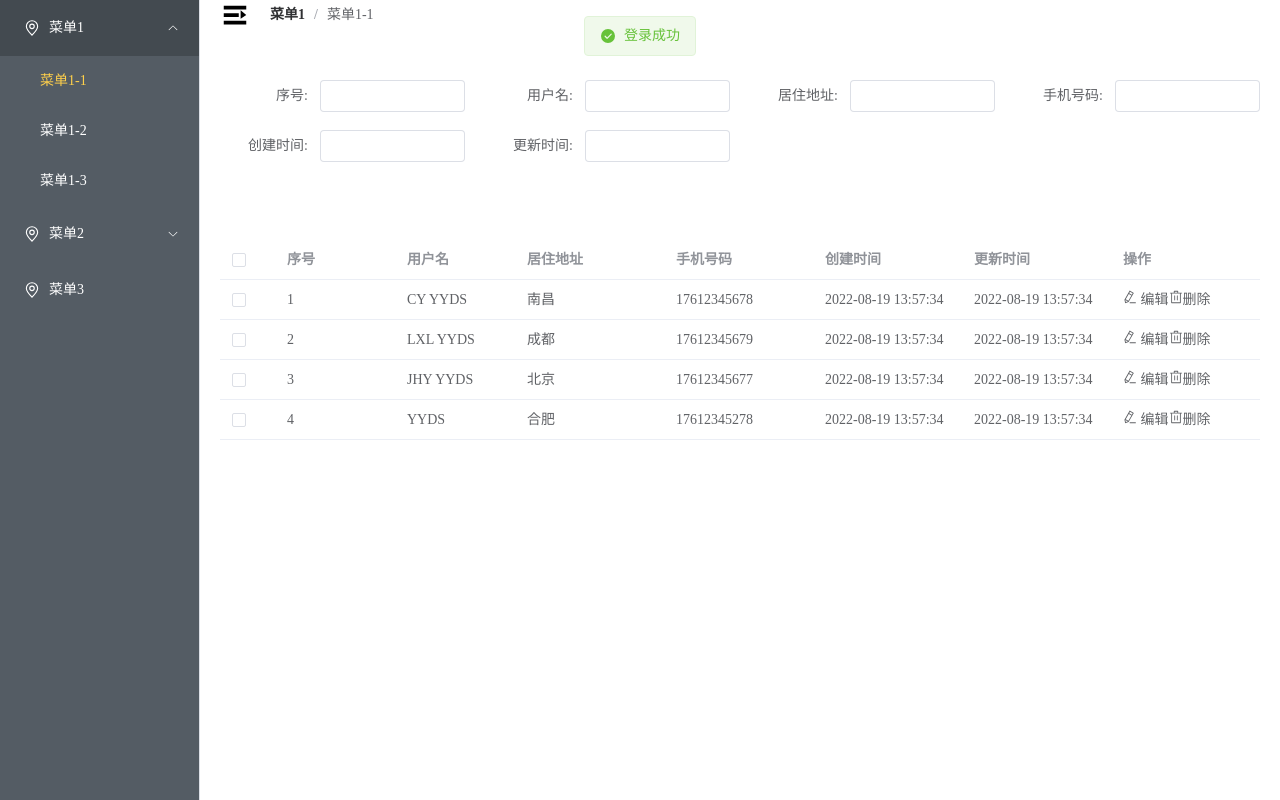
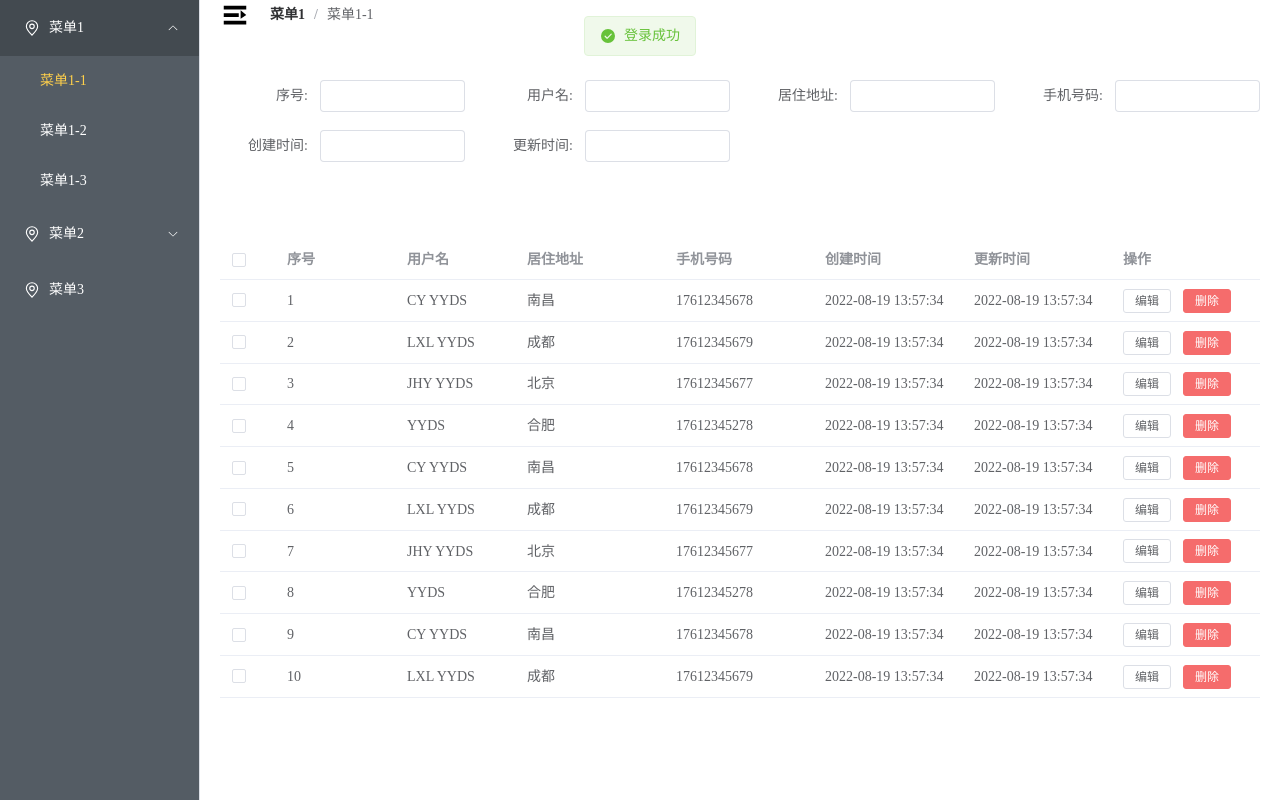
Before and after one commit to Sun-24816/back-admin-frontend, a Vue app: page /main/path1-1 in a window 1280 px wide. Both pictures are taken after a click on the button "点击登录". Built offline with nearby package versions, Linux system fonts and the light colour scheme.

Commit message:
feat: 表格编辑&分页

```diff
--- /dev/null
+++ b/src/base-ui/detail.vue
@@ -0,0 +1,35 @@
+<template>
+  <div>
+    <el-form v-for="(value, key) in detailFormData" label-width="auto" style="max-width: 800px">
+      <el-form-item v-if="key.includes('Time')" label-position="right" :label="key + ':'" label-width="100px">
+        <el-date-picker
+          v-model="detailFormData[key]"
+          @change="(val) => handleFormInput(val, key)"
+          type="datetime"
+          placeholder="Pick a Date"
+          format="YYYY-MM-DD HH:mm:ss"
+          value-format="YYYY-MM-DD HH:mm:ss"
+          style="width: 400px"
+        />
+      </el-form-item>
+      <el-form-item v-else label-position="right" :label="key + ':'" label-width="100px">
+        <el-input v-model="detailFormData[key]" @input="(val) => handleFormInput(val, key)" style="width: 400px" />
+      </el-form-item>
+    </el-form>
+  </div>
+</template>
+
+<script setup>
+import { ref } from "vue";
+const props = defineProps(["modelValue"]);
+const emit = defineEmits(["update:modelValue"]);
+
+const detailFormData = ref({ ...props.modelValue });
+
+const handleFormInput = (value, key) => {
+  console.log(value);
+
+  emit("update:modelValue", { ...props.modelValue, [key]: value });
+};
+</script>
+<style scoped></style>
--- a/src/components/path1/path1-1.vue
+++ b/src/components/path1/path1-1.vue
@@ -10,7 +10,7 @@
       </el-row>
     </el-form>
     <div class="table">
-      <el-table :data="tableData" style="width: 100%">
+      <el-table :data="tableData" height="600" style="width: 100%">
         <el-table-column type="selection" width="55" show-overflow-tooltip />
         <el-table-column label="序号" width="120" show-overflow-tooltip>
           <template #default="scope">{{ scope.row.userId }}</template>
@@ -20,27 +20,42 @@
         <el-table-column property="telephone" label="手机号码" show-overflow-tooltip />
         <el-table-column property="createTime" label="创建时间" show-overflow-tooltip />
         <el-table-column property="updateTime" label="更新时间" show-overflow-tooltip />
-        <el-table-column label="操作" show-overflow-tooltip>
-          <el-icon><EditPen /></el-icon> <span class="edit">编辑</span>
-          <el-icon><Delete /></el-icon>
-          <span class="delete">删除</span></el-table-column
-        >
+        <el-table-column label="操作">
+          <template #default="scope">
+            <el-button size="small" @click="handleEdit(scope.$index, scope.row)"> 编辑 </el-button>
+            <el-button size="small" type="danger" @click="handleDelete(scope.$index)"> 删除 </el-button>
+          </template>
+        </el-table-column>
       </el-table>
     </div>
+    <div class="pagination">
+      <el-pagination
+        v-model:current-page="paginationInfo.currentPage"
+        v-model:page-size="paginationInfo.pageSize"
+        :page-sizes="paginationInfo.pageSizeDefine"
+        background
+        layout="total, sizes, prev, pager, next, jumper"
+        :total="paginationInfo.totalNum"
+        @size-change="handleSizeChange"
+        @current-change="handleCurrentChange"
+      />
+    </div>
+    <el-dialog v-model="detailDialogVisible" title="编辑数据" width="500">
+      <detail v-model="detailData"></detail>
+      <template #footer>
+        <div class="dialog-footer">
+          <el-button @click="detailDialogVisible = false">取消</el-button>
+          <el-button type="primary" @click="handleConfirm"> 确定 </el-button>
+        </div>
+      </template>
+    </el-dialog>
   </div>
 </template>
 
 <script setup>
 import { ref, watchEffect } from "vue";
 
-const selectForms = ref({
-  userId: undefined,
-  name: "",
-  address: "",
-  telephone: "",
-  createTime: "",
-  updateTime: "",
-});
+import detail from "../../base-ui/detail.vue";
 
 const columns = [
   { title: "序号", formItem: "userId" },
@@ -50,8 +65,7 @@ const columns = [
   { title: "创建时间", formItem: "createTime" },
   { title: "更新时间", formItem: "updateTime" },
 ];
-
-const tableData = ref([
+const data = [
   {
     userId: 1,
     name: "CY YYDS",
@@ -84,13 +98,134 @@ const tableData = ref([
     createTime: "2022-08-19 13:57:34",
     updateTime: "2022-08-19 13:57:34",
   },
-]);
+  {
+    userId: 5,
+    name: "CY YYDS",
+    address: "南昌",
+    telephone: "17612345678",
+    createTime: "2022-08-19 13:57:34",
+    updateTime: "2022-08-19 13:57:34",
+  },
+  {
+    userId: 6,
+    name: "LXL YYDS",
+    address: "成都",
+    telephone: "17612345679",
+    createTime: "2022-08-19 13:57:34",
+    updateTime: "2022-08-19 13:57:34",
+  },
+  {
+    userId: 7,
+    name: "JHY YYDS",
+    address: "北京",
+    telephone: "17612345677",
+    createTime: "2022-08-19 13:57:34",
+    updateTime: "2022-08-19 13:57:34",
+  },
+  {
+    userId: 8,
+    name: "YYDS",
+    address: "合肥",
+    telephone: "17612345278",
+    createTime: "2022-08-19 13:57:34",
+    updateTime: "2022-08-19 13:57:34",
+  },
+  {
+    userId: 9,
+    name: "CY YYDS",
+    address: "南昌",
+    telephone: "17612345678",
+    createTime: "2022-08-19 13:57:34",
+    updateTime: "2022-08-19 13:57:34",
+  },
+  {
+    userId: 10,
+    name: "LXL YYDS",
+    address: "成都",
+    telephone: "17612345679",
+    createTime: "2022-08-19 13:57:34",
+    updateTime: "2022-08-19 13:57:34",
+  },
+  {
+    userId: 11,
+    name: "JHY YYDS",
+    address: "北京",
+    telephone: "17612345677",
+    createTime: "2022-08-19 13:57:34",
+    updateTime: "2022-08-19 13:57:34",
+  },
+  {
+    userId: 12,
+    name: "YYDS",
+    address: "合肥",
+    telephone: "17612345278",
+    createTime: "2022-08-19 13:57:34",
+    updateTime: "2022-08-19 13:57:34",
+  },
+];
+
+const selectForms = ref({
+  userId: undefined,
+  name: "",
+  address: "",
+  telephone: "",
+  createTime: "",
+  updateTime: "",
+});
+const tableData = ref([...data.slice(0, 10)]);
+const paginationInfo = ref({
+  totalNum: data.length,
+  currentPage: 1,
+  pageSize: 10,
+  pageSizeDefine: [10, 20, 30],
+});
+const detailData = ref({});
+const detailDialogVisible = ref(false);
+
+const handleSizeChange = (currentSize) => {
+  console.log(currentSize, "currentSize");
+  paginationInfo.value.pageSize = currentSize;
+  getTableData();
+};
+
+const handleCurrentChange = (currentPage) => {
+  console.log(currentPage, "currentPage");
+  paginationInfo.value.currentPage = currentPage;
+  getTableData();
+};
+
+const handleEdit = (index, rowData) => {
+  detailData.value = rowData;
+  detailDialogVisible.value = true;
+};
+
+const handleDelete = (index) => {
+  //模拟删除时 发送网络请求 并且重新拉取table列表的过程
+  tableData.value.splice(index, 1);
+};
+
+const handleConfirm = () => {
+  detailDialogVisible.value = false;
+};
+
+const getTableData = () => {
+  //模拟发送网络请求获取table data数据
+  const startIndex = (paginationInfo.value.currentPage - 1) * paginationInfo.value.pageSize;
+  tableData.value = data.slice(startIndex, startIndex + paginationInfo.value.pageSize);
+};
 
 watchEffect(() => {
   //筛选表单数据发生改变 就发送网络请求
   if (selectForms.value.userId) {
     console.log("abc");
   }
+});
+
+watchEffect(() => {
+  console.log(detailData, "detailData");
+  //编辑时detailData发生改变 此时table应重新请求列表 模拟发送网络重新请求列表 列表数据改变的过程
+  const index = tableData.value.findIndex((item) => item.userId === detailData.value.userId);
+  tableData.value[index] = detailData.value;
 });
 </script>
 <style scoped>
@@ -100,5 +235,12 @@ watchEffect(() => {
 }
 .table {
   margin-top: 60px;
+  height: 600px;
+}
+.pagination {
+  width: 100%;
+  margin-top: 50px;
+  display: flex;
+  justify-content: end;
 }
 </style>
--- a/vue.config.js
+++ b/vue.config.js
@@ -9,4 +9,9 @@ module.exports = defineConfig({
       }),
     ],
   },
+  devServer: {
+    client: {
+      overlay: false,
+    },
+  },
 });
```
